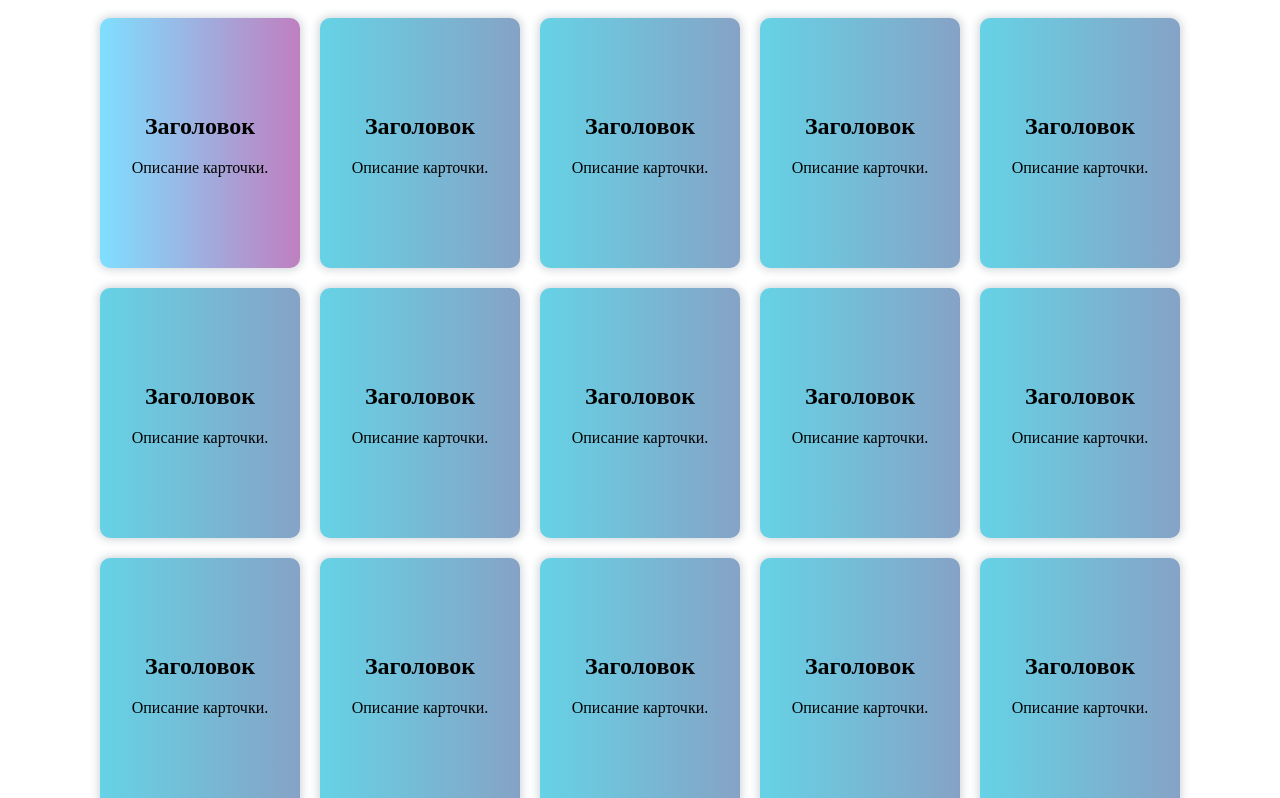
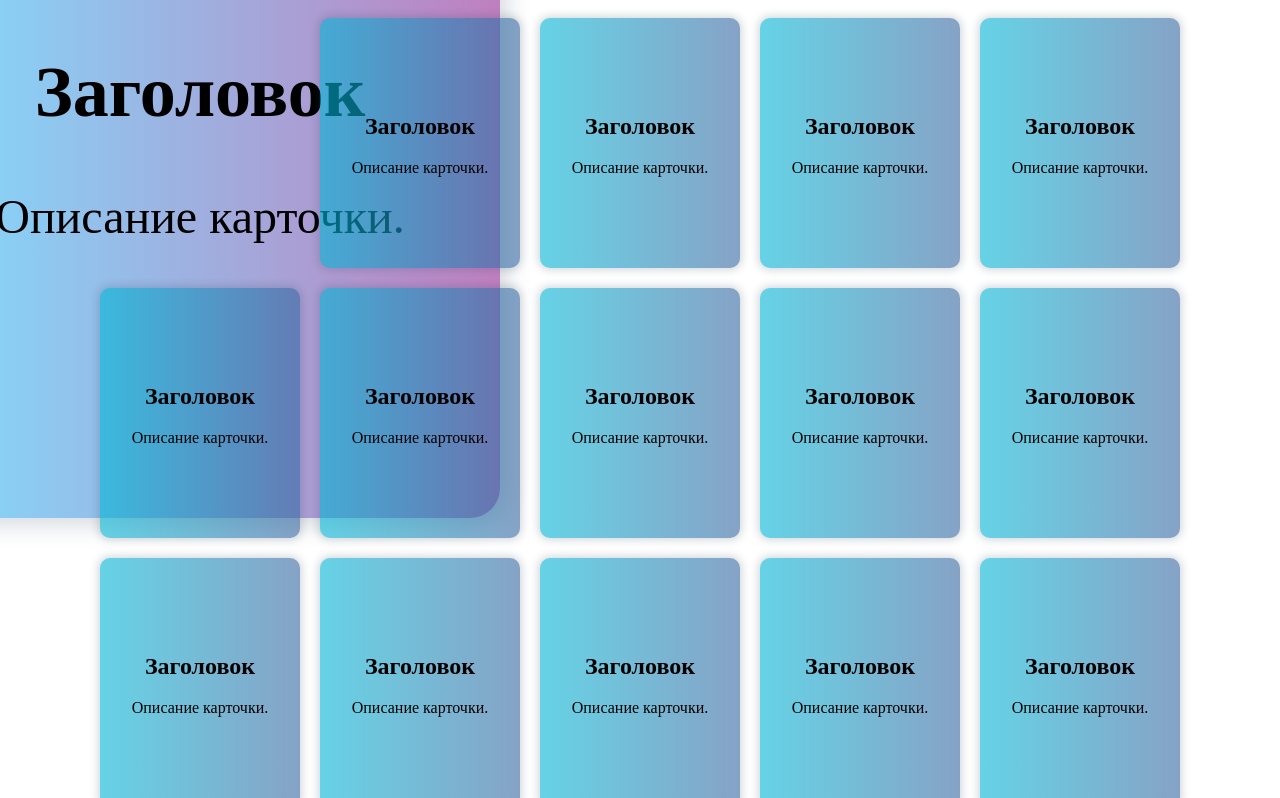
Before and after one commit to anarkilimitz/Card, a plain HTML site: page index.html in a window 1280 px wide. In both pictures the pointer is over the element 200 px from the left and 143 px from the top of the page. Shown: the top 798 px of the page. Drawn offline with Linux system fonts and the light colour scheme.

Commit message:
styles.css

```diff
--- a/styles.css
+++ b/styles.css
@@ -13,6 +13,13 @@
     -webkit-box-shadow: 0px 0px 8px 2px rgba(34, 60, 80, 0.2);
     -moz-box-shadow: 0px 0px 8px 2px rgba(34, 60, 80, 0.2);
     box-shadow: 0px 0px 8px 2px rgba(34, 60, 80, 0.2);
+}
+
+.card {
+	transition: 0.7s;
+}
+.card:hover {
+	transform: scale(3);
 }
 
 .content {
```
